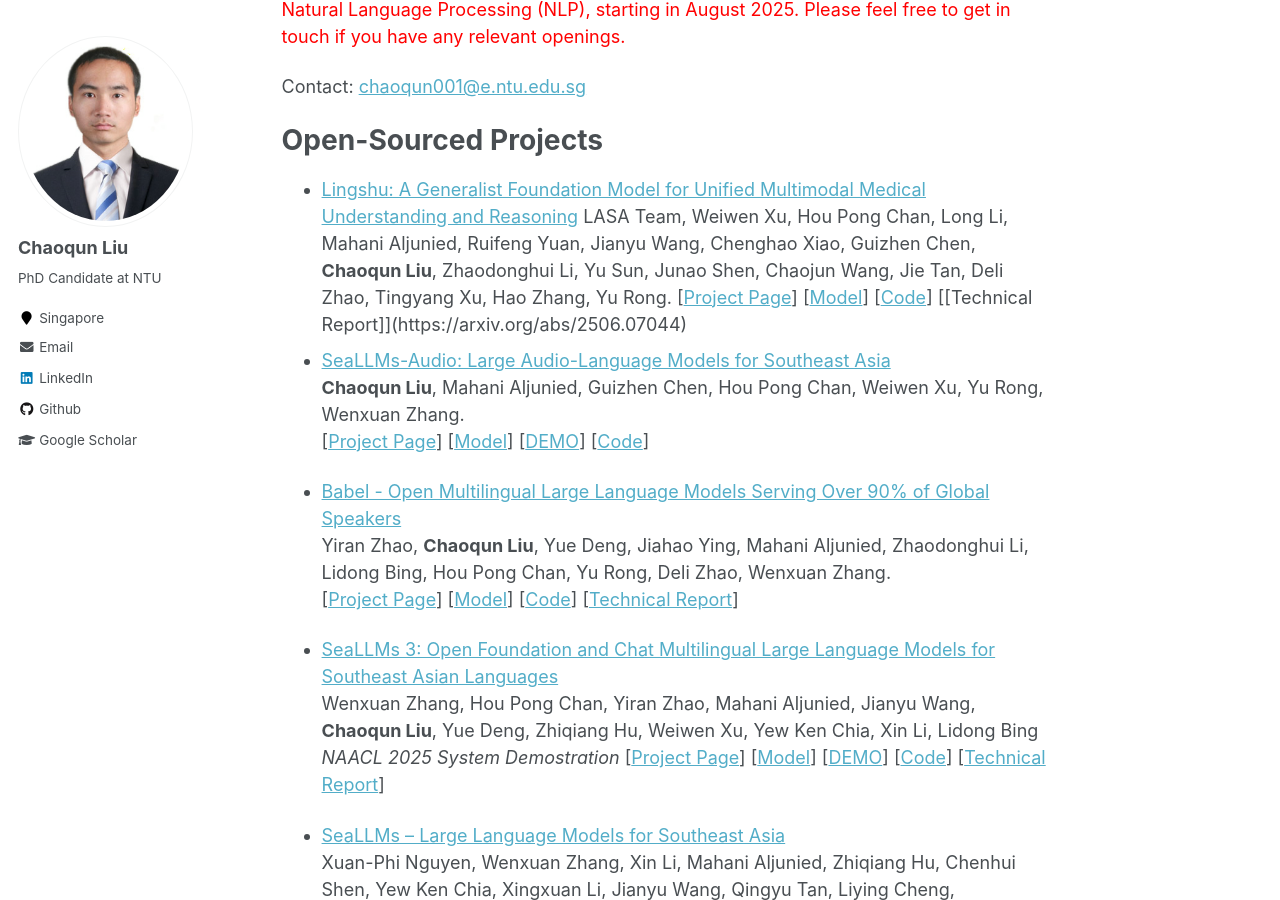
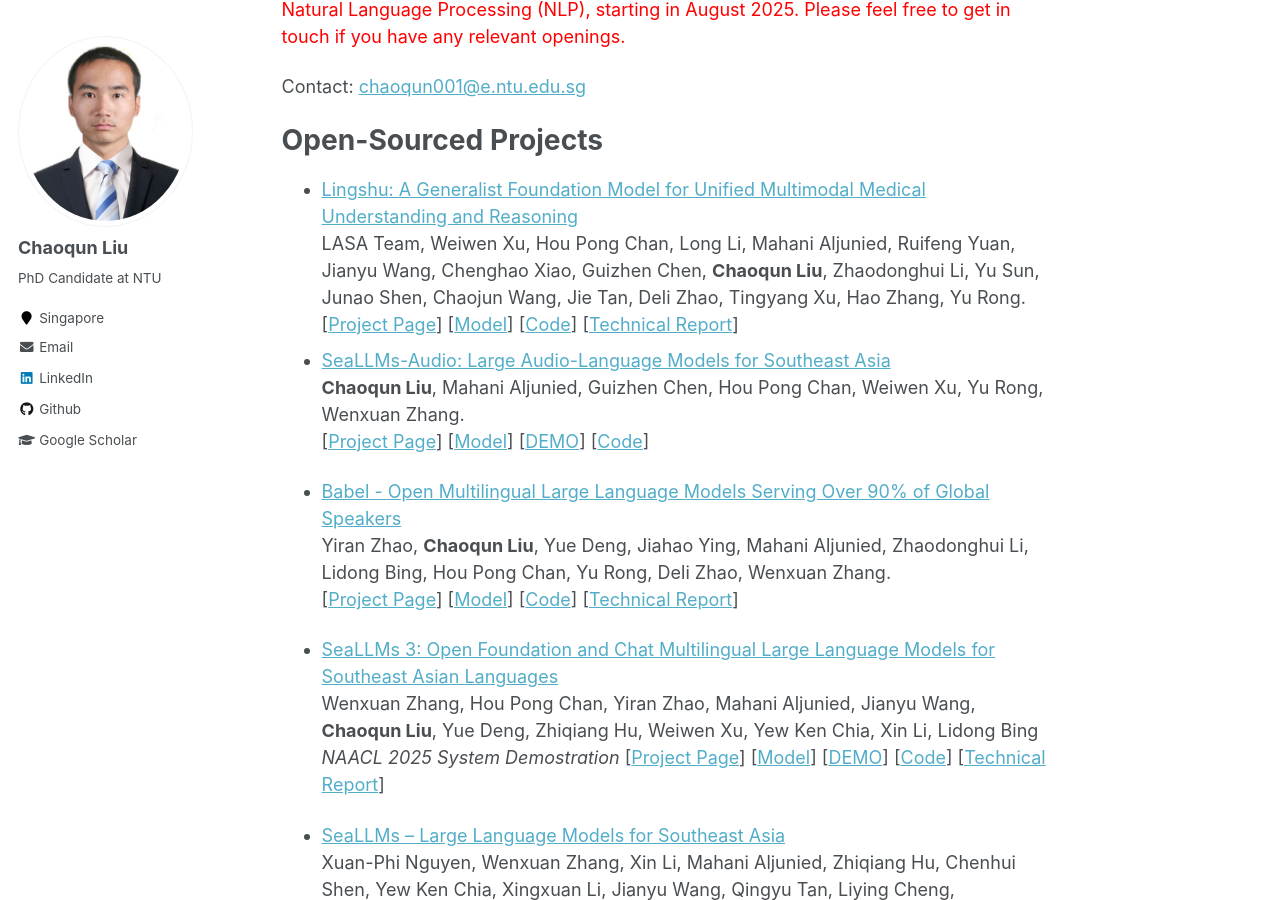
Before and after one commit to liuchaoqun/liuchaoqun.github.io, a Jekyll site: the page built from _pages/about.md, in a window 1280 px wide and 900 px high, scrolled down 427 px. Built offline with Jekyll 4.4.1, drawn with Linux system fonts in a browser that asks for light colours.

Commit message:
udpate projects

```diff
--- a/_pages/about.md
+++ b/_pages/about.md
@@ -23,7 +23,7 @@ Contact: <chaoqun001@e.ntu.edu.sg>
 # Open-Sourced Projects
 * [Lingshu: A Generalist Foundation Model for Unified Multimodal Medical Understanding and Reasoning](https://alibaba-damo-academy.github.io/lingshu/)
   LASA Team, Weiwen Xu, Hou Pong Chan, Long Li, Mahani Aljunied, Ruifeng Yuan, Jianyu Wang, Chenghao Xiao, Guizhen Chen, **Chaoqun Liu**, Zhaodonghui Li, Yu Sun, Junao Shen, Chaojun Wang, Jie Tan, Deli Zhao, Tingyang Xu, Hao Zhang, Yu Rong.
-  \[[Project Page](https://alibaba-damo-academy.github.io/lingshu/)\] \[[Model](https://huggingface.co/collections/lingshu-medical-mllm/lingshu-mllms-6847974ca5b5df750f017dad)\] \[[Code](https://github.com/alibaba-damo-academy/MedEvalKit)\] \[[Technical Report]](https://arxiv.org/abs/2506.07044)
+  \[[Project Page](https://alibaba-damo-academy.github.io/lingshu/)\] \[[Model](https://huggingface.co/collections/lingshu-medical-mllm/lingshu-mllms-6847974ca5b5df750f017dad)\] \[[Code](https://github.com/alibaba-damo-academy/MedEvalKit)\] \[[Technical Report](https://arxiv.org/abs/2506.07044)\]
 * [SeaLLMs-Audio: Large Audio-Language Models for Southeast Asia](https://damo-nlp-sg.github.io/SeaLLMs-Audio/)
   **Chaoqun Liu**, Mahani Aljunied, Guizhen Chen, Hou Pong Chan, Weiwen Xu, Yu Rong, Wenxuan Zhang.
   \[[Project Page](https://damo-nlp-sg.github.io/SeaLLMs-Audio/)\] \[[Model](https://huggingface.co/SeaLLMs/SeaLLMs-Audio-7B)\] \[[DEMO](https://huggingface.co/spaces/SeaLLMs/SeaLLMs-Audio-Demo)\] \[[Code](https://github.com/DAMO-NLP-SG/SeaLLMs-Audio)\]
```
